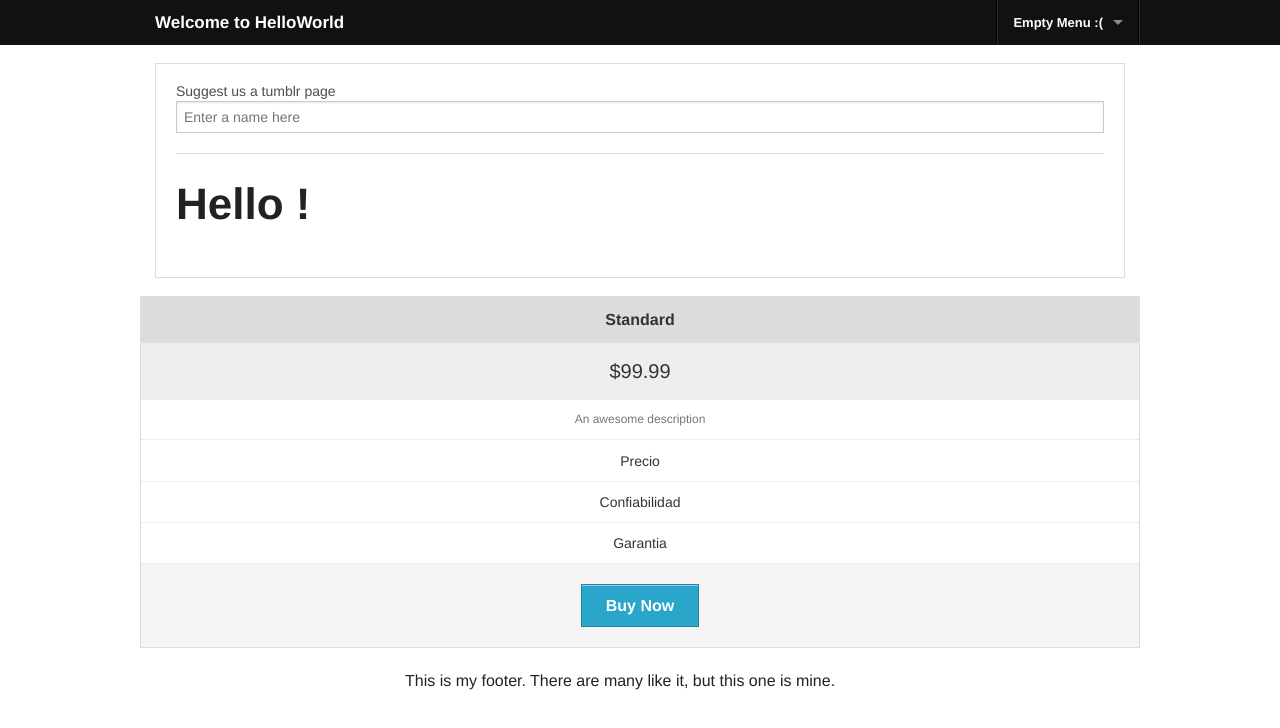
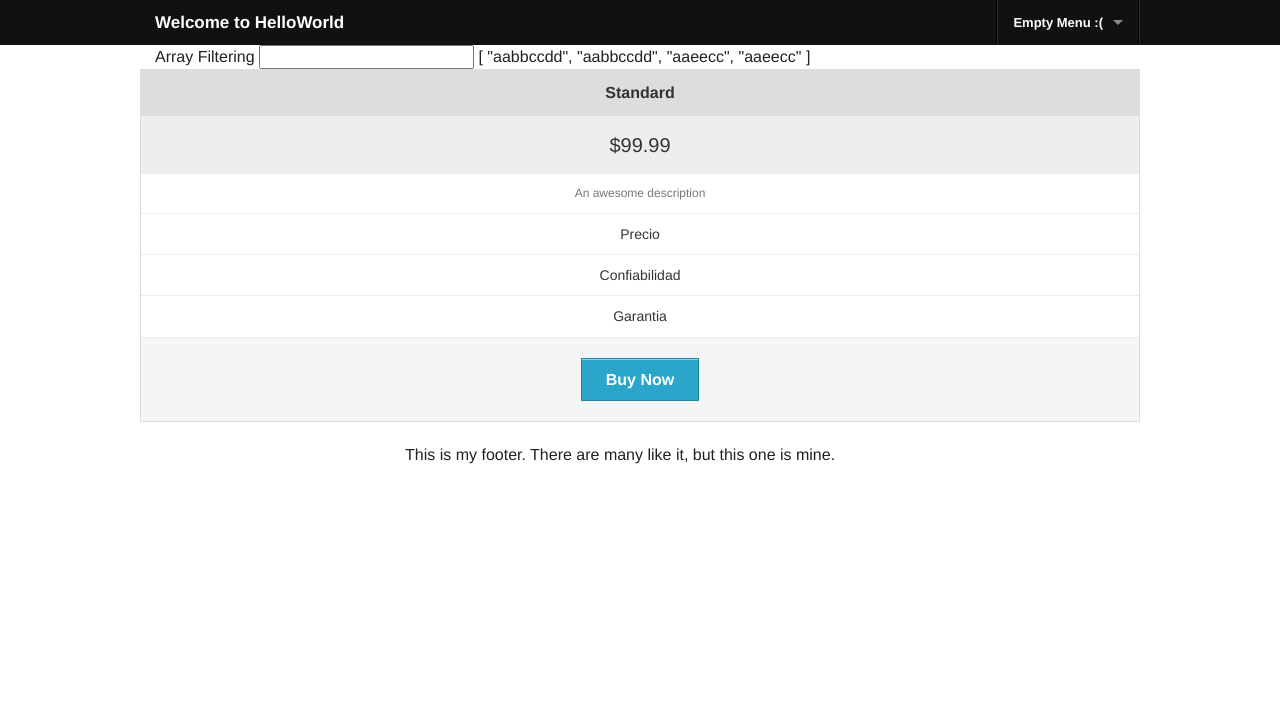
Before and after one commit to raulricardo/angularjs-helloworld, a plain HTML site: page app/index.html in a window 1280 px wide. Drawn offline with Linux system fonts and the light colour scheme.

Commit message:
filter ??

```diff
--- a/app/index.html
+++ b/app/index.html
@@ -51,14 +51,10 @@
 <main>
     <div class="row">
         <div class="large-12 columns">
-            <form>
-                <fieldset>
-                    <label>Suggest us a tumblr page</label>
-                    <input type="text" ng-model="yourName" placeholder="Enter a name here">
-                        <hr>
-                    <h1>Hello {{yourName}}!</h1>
-                </fieldset>
-            </form>
+             <div ng-init="list = ['aabbccdd', 'aabbccdd', 'aaeecc', 'aaeecc'] ">
+                Array Filtering <input ng-model="predicate">
+                {{ list | filter:predicate | json }}
+            </div>
         </div>
     </div>
     <div class="row" ng-controller="listCtrl">
```
